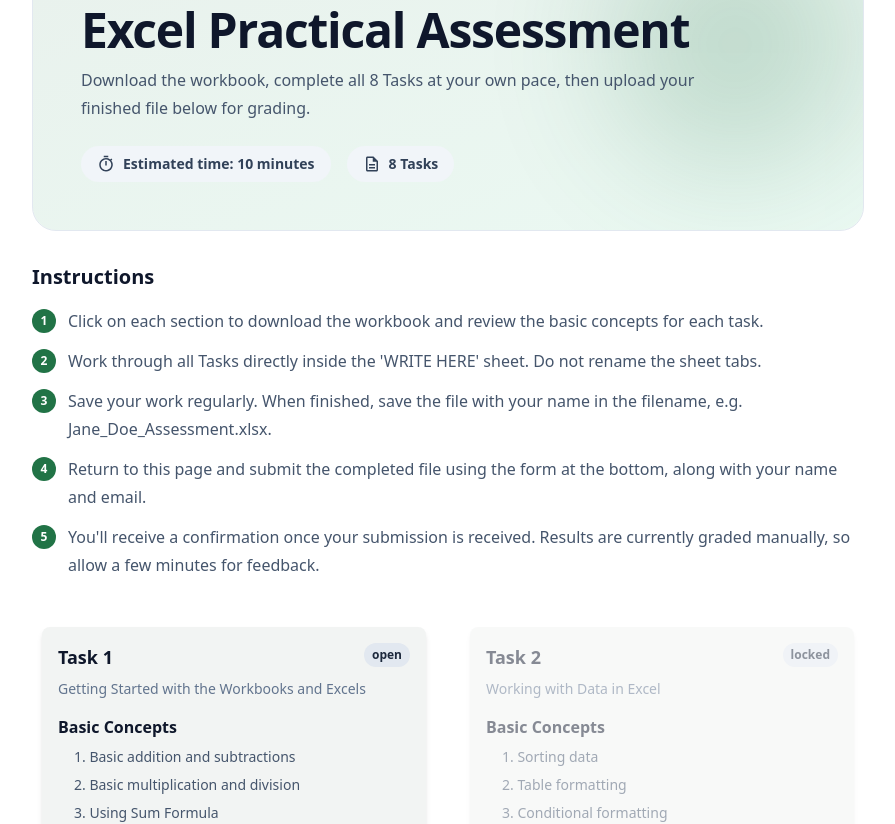
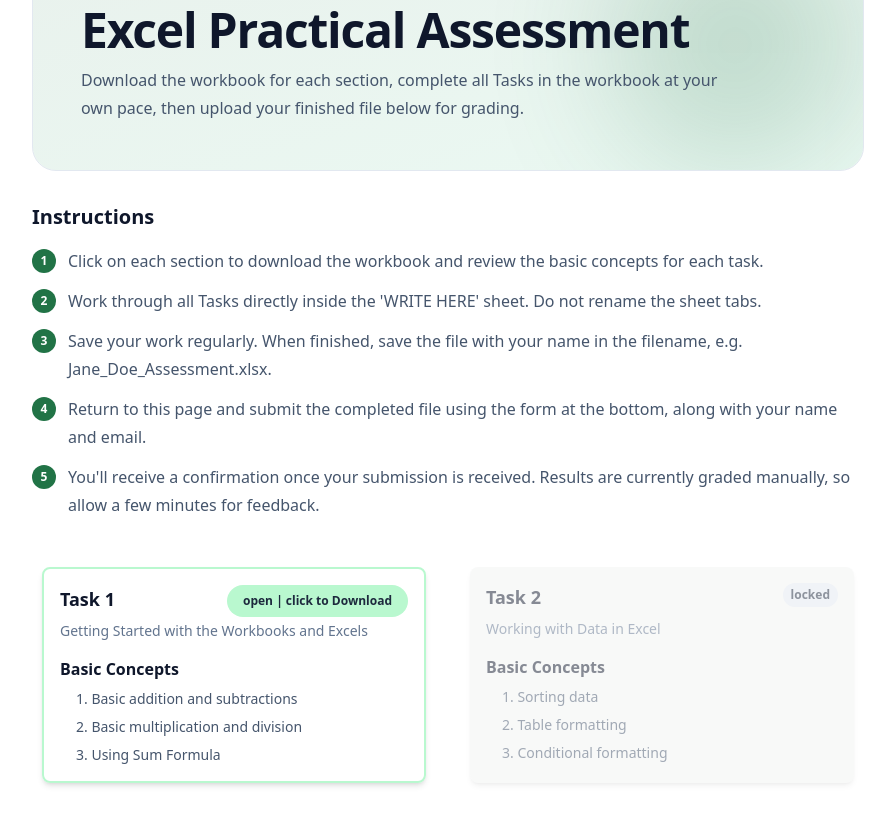
Before and after one commit to KodenOps/itil_test, a Next.js app: page /page/practical-excel in a window 1280 px wide. Shown: the part 202-1026 px from the top of the page, without its empty margins (192-1087 px from the left). Built offline with nearby package versions, Linux system fonts and the light colour scheme.

Commit message:
fix: improve instructions and layout for practical assessment page

```diff
--- a/src/app/page/practical-excel/page.tsx
+++ b/src/app/page/practical-excel/page.tsx
@@ -171,18 +171,10 @@
               Excel Practical Assessment
             </h1>
             <p className='mt-3 max-w-2xl text-base leading-7 text-slate-600'>
-              Download the workbook, complete all 8 Tasks at your own pace, then
-              upload your finished file below for grading.
+              Download the workbook for each section, complete all Tasks in the
+              workbook at your own pace, then upload your finished file below
+              for grading.
             </p>
-            <div className='mt-6 flex flex-wrap items-center gap-4'>
-              <span className='inline-flex items-center gap-2 rounded-full bg-slate-100 px-4 py-2 text-sm font-semibold text-slate-700'>
-                <MdOutlineTimer size={18} />
-                Estimated time: {ESTIMATED_TIME}
-              </span>
-              <span className='inline-flex items-center gap-2 rounded-full bg-slate-100 px-4 py-2 text-sm font-semibold text-slate-700'>
-                <MdOutlineDescription size={18} />8 Tasks
-              </span>
-            </div>
           </div>
         </div>
 
@@ -207,7 +199,7 @@
             ))}
           </ol>
         </section>
-        <div className='grid grid-cols-1 gap-6 md:grid-cols-2 mb-12 justify-items-center align-items-center'>
+        <div className='relative grid grid-cols-1 gap-6 md:grid-cols-2 mb-12 justify-items-center align-items-center'>
           {[
             {
               id: 1,
@@ -257,11 +249,11 @@
                 key={n.id}
                 href={n.link}
                 download={n.download}
-                style={{ backgroundColor: n.bg }}
-                className='mb-6 rounded-lg relative p-4 shadow-md hover:shadow-lg transition-shadow w-full max-w-sm'
+                // style={{ borderColor: ACCENT }}
+                className=' mb-6 border-2 border-green-200 rounded-lg relative p-4 shadow-md hover:shadow-lg transition-shadow w-full max-w-sm'
               >
-                <span className='absolute top-4 right-4 bg-slate-200 text-slate-800 text-xs font-bold px-2 py-1 rounded-full'>
-                  {n.status}
+                <span className='absolute top-4 right-4 bg-green-200 text-slate-800 text-xs font-bold px-4 py-2 rounded-full'>
+                  {n.status} | click to Download
                 </span>
                 <h3 className='text-lg font-bold text-slate-900 mb-2'>
                   {n.title}
```
